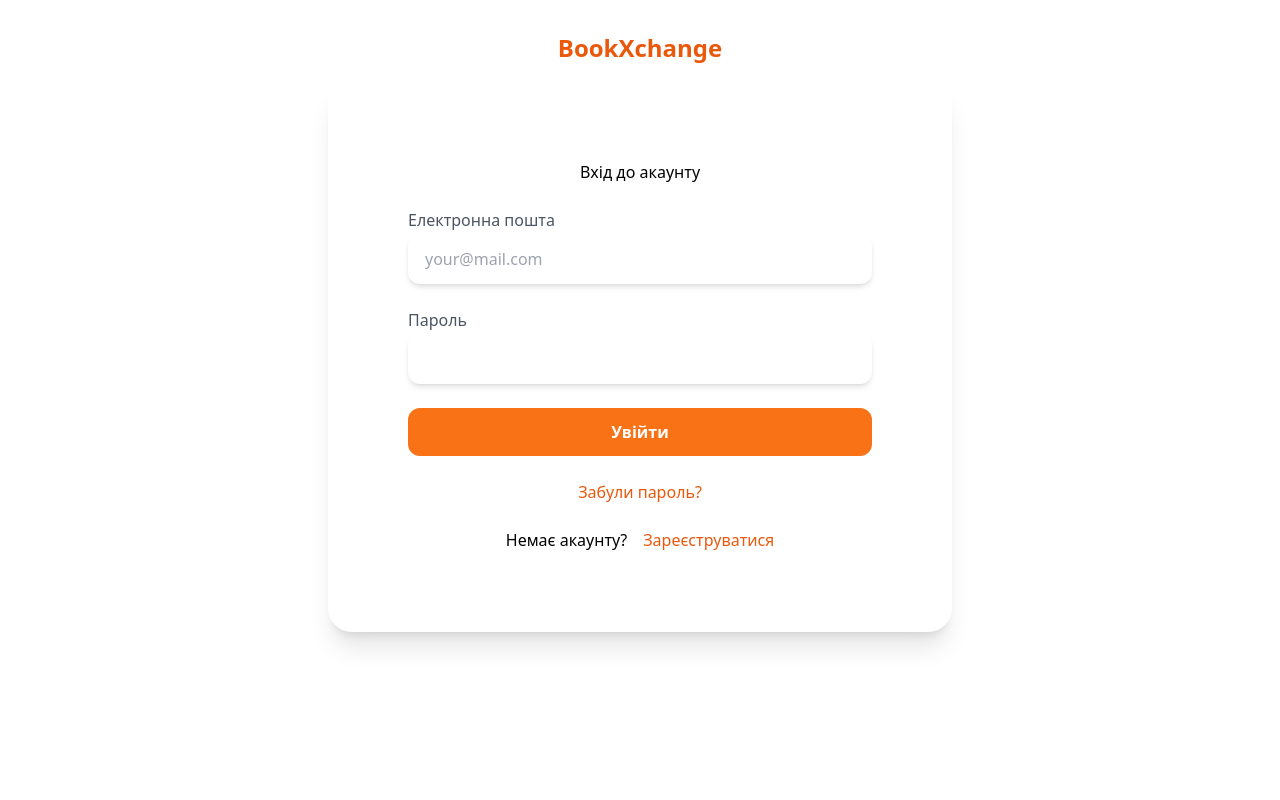
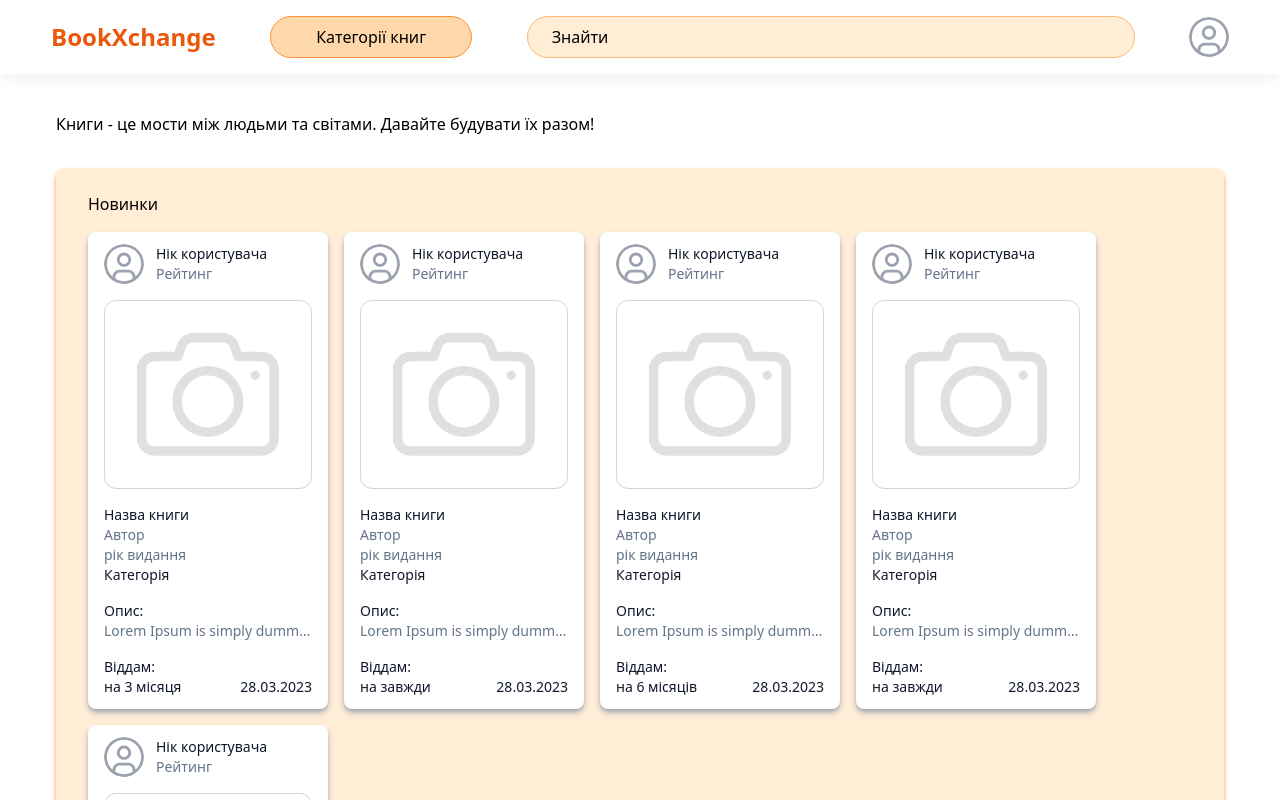
Before and after one commit to ProkopivTetiana/bookcrossing, a React (Create React App) app: page / in a window 1280 px wide. Shown: the top 800 px of the page. Built offline with nearby package versions, Linux system fonts and the light colour scheme.

Commit message:
Layout and Home page

```diff
--- a/src/app/App.tsx
+++ b/src/app/App.tsx
@@ -4,13 +4,13 @@ import RecoveryPassword from './pages/Auth/RecoveryPassword/RecoveryPassword';
 import ResetPassword from './pages/Auth/ResetPassword/ResetPassword';
 import SignIn from './pages/Auth/SignIn/SignIn';
 import SignUp from './pages/Auth/SignUp/SignUp';
-// import Home from './pages/Home/Home';
+import Home from './pages/Home/Home';
 
 const App = () => {
   return (
     <BrowserRouter>
         <Routes>
-          <Route path="/" element={<SignIn />} />
+          <Route path="/" element={<Home />} />
           <Route path="/sign-in" element={<SignIn />} />
           <Route path="/sign-up" element={<SignUp />} />
           <Route path="/recovery-password" element={<RecoveryPassword />} />
--- /dev/null
+++ b/src/app/components/Advertisment/Advertisment.tsx
@@ -0,0 +1,71 @@
+import React, { FunctionComponent } from "react";
+
+import { NavLink } from "react-router-dom";
+import User from "../../../assets/user.svg";
+import Camera from "../../../assets/camera.svg";
+
+type AdvertismentProps = {
+  children?: React.ReactNode;
+  childrenClassName?: string;
+  paperClassName?: string;
+  name?: string;
+  rating?: string;
+
+  time?: string;
+};
+
+const Advertisment: FunctionComponent<AdvertismentProps> = ({
+  children,
+  childrenClassName,
+  paperClassName,
+  name,
+  rating,
+  time,
+}) => {
+  let newDate = new Date()
+  let date = newDate.getDate();
+  let month = newDate.getMonth();
+  let year = newDate.getFullYear();
+  return (
+    <div className={`flex flex-col bg-white hover:bg-gray-100 cursor-pointer shadow-md shadow-gray-400 rounded-lg w-full max-w-[240px] px-4 py-3 gap-4 ${paperClassName}`}>
+      {/* {title && <div className={``}>{title}</div>} */}
+      <div className="flex">
+        <img className="h-10 w-10 rounded-full stroke-black fill-black" src={User} alt="" />
+        <div className="ml-3 overflow-hidden">
+          <p className="text-sm font-medium text-slate-900">{name}</p>
+          <p className="text-sm text-slate-500 truncate">{rating}</p>
+        </div>
+
+      </div>
+
+      <div className="px-8 py-8 border border-slate-300 rounded-xl">
+        <img className="w-full " src={Camera} alt="" />
+      </div>
+
+      <div className="flex flex-col">
+        <p className="text-sm font-medium text-slate-900">{}Назва книги</p>
+        <p className="text-sm text-slate-500 truncate">{}Автор</p>
+        <p className="text-sm text-slate-500 truncate">{}рік видання</p>
+        <p className="text-sm font-medium text-slate-900">{}Категорія</p>
+      </div>
+      <div className="">
+        <p className="text-sm font-medium text-slate-900">{}Опис:</p>
+        <p className="text-sm text-slate-500 truncate">{}
+          Lorem Ipsum is simply dummy text of the printing and typesetting industry.
+          Lorem Ipsum has been the industry's standard dummy text ever since the 1500s,
+          when an unknown printer took a galley of type and scrambled it to make a type specimen book.
+         </p>
+      </div>
+      <div className="flex flex-col">
+        <p className="text-sm font-medium text-slate-900">{}Віддам:</p>
+        <div className="flex justify-between">
+          <p className="text-sm font-medium text-slate-900">{time}</p>
+          <p className="text-sm text-slate-900">{date}.{month<10?`0${month+1}`:`${month+1}`}.{year}</p>
+        </div>
+      </div>
+
+    </div>
+  );
+};
+
+export default Advertisment;
--- /dev/null
+++ b/src/app/components/Advertisment/index.tsx
@@ -0,0 +1,3 @@
+import Advertisment from "./Advertisment";
+
+export default Advertisment;
--- /dev/null
+++ b/src/app/components/Layout/Layout.tsx
@@ -0,0 +1,58 @@
+import React, { FunctionComponent, useEffect, useState } from "react";
+import { NavLink } from "react-router-dom";
+import Button from "../Button/Button";
+import Input from "../Input";
+import User from "../../../assets/user.svg";
+
+import Logo from "../Logo/Logo";
+
+type LayoutProps = {
+  children?: React.ReactNode;
+  childrenClassName?: string;
+};
+
+const Layout: FunctionComponent<LayoutProps> = ({
+  children,
+  childrenClassName,
+}) => {
+  const [isAuth, setIsAuth] = useState<boolean>(true);
+
+  return (
+    <div className="flex">
+
+      <div className="flex w-full">
+
+        <div className="hidden md:flex md:flex-row md:fixed bg-white justify-center items-center w-full shadow-lg shadow-gray-100 py-4 px-8 ">
+          <div className="flex items-center justify-around w-full gap-4">
+            <Logo />
+
+            <div
+              className="w-2/12 rounded-full bg-orange-200 border border-orange-400 text-center py-2 cursor-pointer hover:bg-orange-100"
+            >
+              Категорії книг
+            </div>
+
+            <div className="w-1/2 rounded-full bg-orange-100 border border-orange-300 px-6 py-2">Знайти</div>
+            <img className={`w-10 h-10 rounded-full stroke-black fill-black hover:bg-orange-100 cursor-pointer ${isAuth ? "flex" : "hidden"}`} src={User} alt="" />
+            <div className={`w-2/12 ${isAuth ? "hidden" : "flex"}`}>
+                <Button to={`/sign-in`}>Увійти</Button>
+            </div>
+          </div>
+
+        </div>
+
+        <div
+          className={`flex flex-col w-full py-28 px-14 gap-8 ${childrenClassName}`}
+        >
+          {children}
+        </div>
+
+      </div>
+
+
+
+    </div>
+  );
+};
+
+export default Layout;
--- /dev/null
+++ b/src/app/components/Layout/index.tsx
@@ -0,0 +1,3 @@
+import Layout from "./Layout";
+
+export default Layout;
--- /dev/null
+++ b/src/app/components/Paper/Paper.tsx
@@ -0,0 +1,27 @@
+import React, { FunctionComponent } from "react";
+import { NavLink } from "react-router-dom";
+
+type PaperProps = {
+  children?: React.ReactNode;
+  childrenClassName?: string;
+  paperClassName?: string;
+  title?: string;
+};
+
+const Paper: FunctionComponent<PaperProps> = ({
+  children,
+  childrenClassName,
+  paperClassName,
+  title,
+}) => {
+  return (
+    <div className={`flex flex-col shadow-md shadow-orange-400 rounded-lg w-full px-8 py-6 gap-4 ${paperClassName}`}>
+      {title && <div className={``}>{title}</div>}
+      <div className={`flex flex-row justify-start flex-wrap w-full gap-4 ${childrenClassName}`}>
+        {children}
+      </div>
+    </div>
+  );
+};
+
+export default Paper;
--- /dev/null
+++ b/src/app/components/Paper/index.tsx
@@ -0,0 +1,3 @@
+import Paper from "./Paper";
+
+export default Paper;
--- /dev/null
+++ b/src/app/pages/Home/Home.tsx
@@ -0,0 +1,54 @@
+import React from "react";
+
+import { NavLink } from "react-router-dom";
+
+//hooks
+
+//Components
+import Layout from "../../components/Layout/Layout";
+import Paper from "../../components/Paper/Paper";
+import Advertisment from "../../components/Advertisment/Advertisment";
+
+
+const Home = () => {
+  return (
+    <Layout>
+        <h1>Книги - це мости між людьми та світами. Давайте будувати їх разом!</h1>
+        <Paper title="Новинки" paperClassName="bg-orange-100">
+            <Advertisment  paperClassName="" name="Нік користувача" rating="Рейтинг" time="на 3 місяця"/>
+            <Advertisment  paperClassName="" name="Нік користувача" rating="Рейтинг" time="на завжди"/>
+            <Advertisment  paperClassName="" name="Нік користувача" rating="Рейтинг" time="на 6 місяців"/>
+            <Advertisment  paperClassName="" name="Нік користувача" rating="Рейтинг" time="на завжди"/>
+            <Advertisment  paperClassName="" name="Нік користувача" rating="Рейтинг" time="на 1 місяць"/>
+        </Paper>
+        <Paper title="Рекомендації" paperClassName="bg-sky-100 shadow-sky-400">
+            <Advertisment  paperClassName="" name="Нік користувача" rating="Рейтинг" time="на 3 місяця"/>
+            <Advertisment  paperClassName="" name="Нік користувача" rating="Рейтинг" time="на завжди"/>
+            <Advertisment  paperClassName="" name="Нік користувача" rating="Рейтинг" time="на 6 місяців"/>
+            <Advertisment  paperClassName="" name="Нік користувача" rating="Рейтинг" time="на завжди"/>
+            <Advertisment  paperClassName="" name="Нік користувача" rating="Рейтинг" time="на 1 місяць"/>
+        </Paper>
+
+        <div className="flex flex-col gap-8">
+            <div>
+                <span className="before:block before:absolute before:-inset-1 before:-skew-y-3 before:bg-orange-400 relative inline-block">
+                  <span className="relative text-white">Популярні категорії книг</span>
+                </span>
+            </div>
+
+            <div className="flex justify-around flex-wrap gap-8 w-full">
+                <NavLink to={""} className="flex justify-center rounded-xl border-dashed cursor-pointer border-2 border-orange-600 py-4 w-3/12 hover:bg-orange-100">Категорія</NavLink>
+                <NavLink to={""} className="flex justify-center rounded-xl border-dashed cursor-pointer border-2 border-orange-600 py-4 w-3/12 hover:bg-orange-100">Категорія</NavLink>
+                <NavLink to={""} className="flex justify-center rounded-xl border-dashed cursor-pointer border-2 border-orange-600 py-4 w-3/12 hover:bg-orange-100">Категорія</NavLink>
+                <NavLink to={""} className="flex justify-center rounded-xl border-dashed cursor-pointer border-2 border-orange-600 py-4 w-3/12 hover:bg-orange-100">Категорія</NavLink>
+                <NavLink to={""} className="flex justify-center rounded-xl border-dashed cursor-pointer border-2 border-orange-600 py-4 w-3/12 hover:bg-orange-100">Категорія</NavLink>
+                <NavLink to={""} className="flex justify-center rounded-xl border-dashed cursor-pointer border-2 border-orange-600 py-4 w-3/12 hover:bg-orange-100">Категорія</NavLink>
+            </div>
+        </div>
+
+
+    </Layout>
+  );
+};
+
+export default Home;
--- /dev/null
+++ b/src/app/pages/Home/index.tsx
@@ -0,0 +1,3 @@
+import Home from "./Home";
+
+export default Home;
```
Also changed, not shown: src/assets/camera.svg (added), src/assets/user.svg (added).
